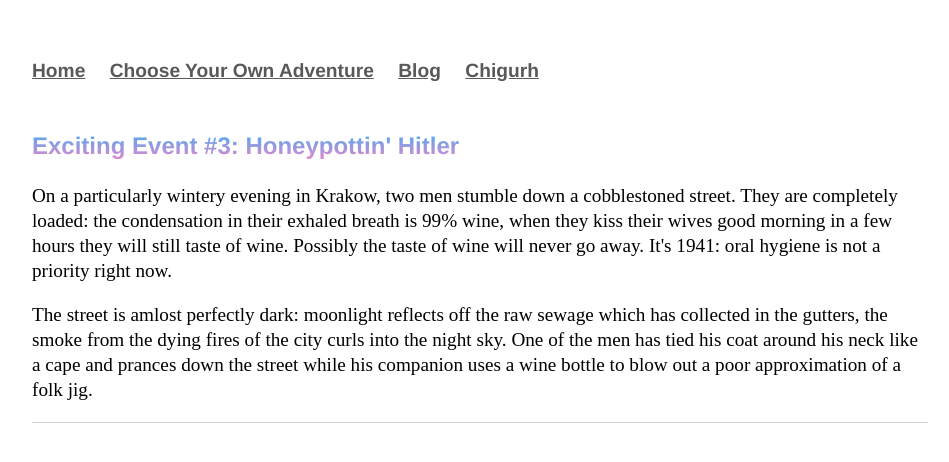
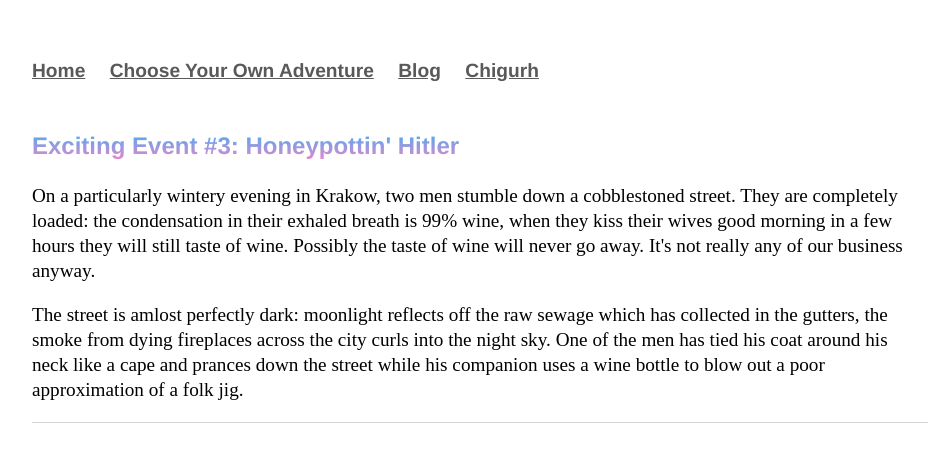
Before and after one commit to Pinelife/pinelife.github.io, a Jekyll site: the page built from Hellhole/excitingevent3.html, in a window 1280 px wide. Shown: the top 462 px of the page, without its empty margins (160-1109 px from the left). Built offline with Jekyll 4.4.1, drawn with Linux system fonts in a browser that asks for light colours.

Commit message:
Update excitingevent3.html

```diff
--- a/Hellhole/excitingevent3.html
+++ b/Hellhole/excitingevent3.html
@@ -11,10 +11,10 @@ title: Pinelife
 On a particularly wintery evening in Krakow, two men stumble down a cobblestoned street.
   They are completely loaded: the condensation in their exhaled breath is 99% wine, when they kiss
   their wives good morning in a few hours they will still taste of wine. Possibly the taste of wine will never go
-  away. It's 1941: oral hygiene is not a priority right now.
-  </p>
+  away. It's not really any of our business anyway.
+</p>
 <p>
  The street is amlost perfectly dark: moonlight reflects off the raw sewage which has collected in the gutters, the smoke from
-  the dying fires of the city curls into the night sky. One of the men has tied his coat around his neck like a cape and
+   dying fireplaces across the city curls into the night sky. One of the men has tied his coat around his neck like a cape and
   prances down the street while his companion uses a wine bottle to blow out a poor approximation of a folk jig.
   </p>
```
